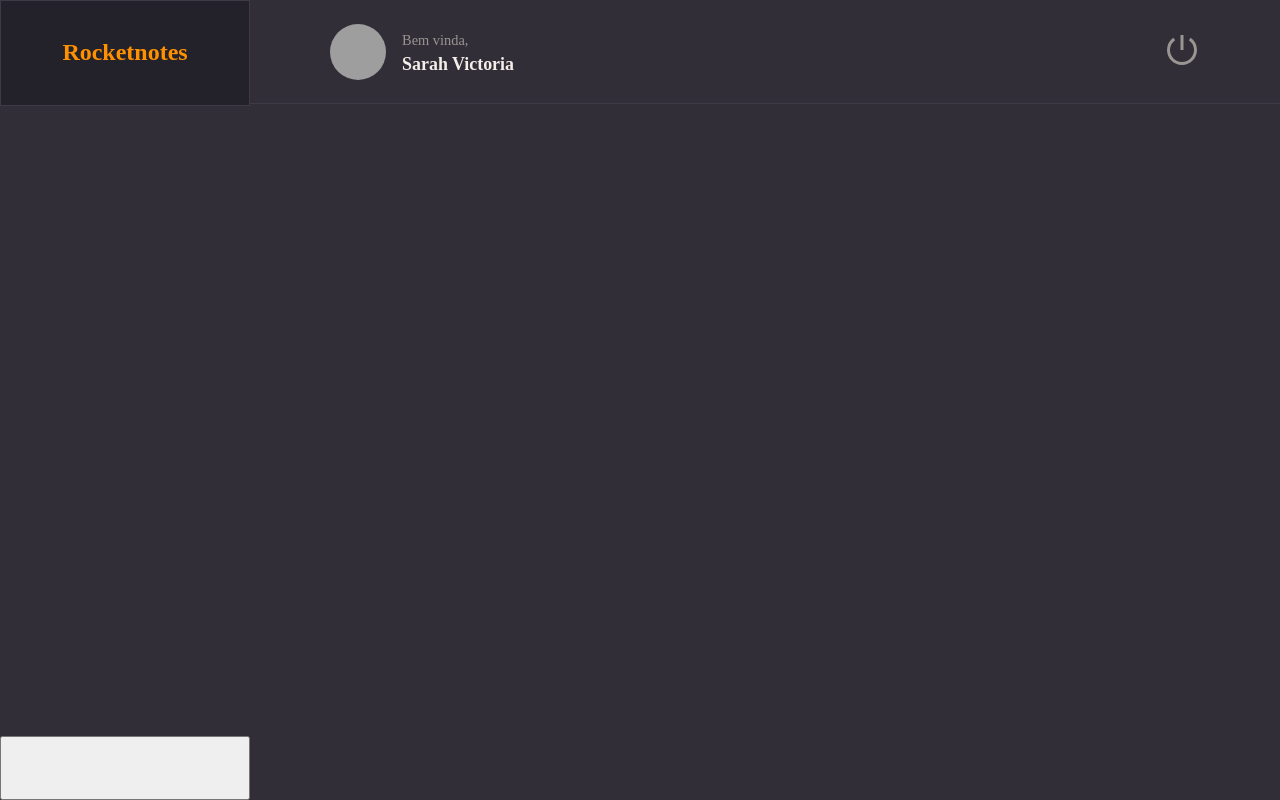
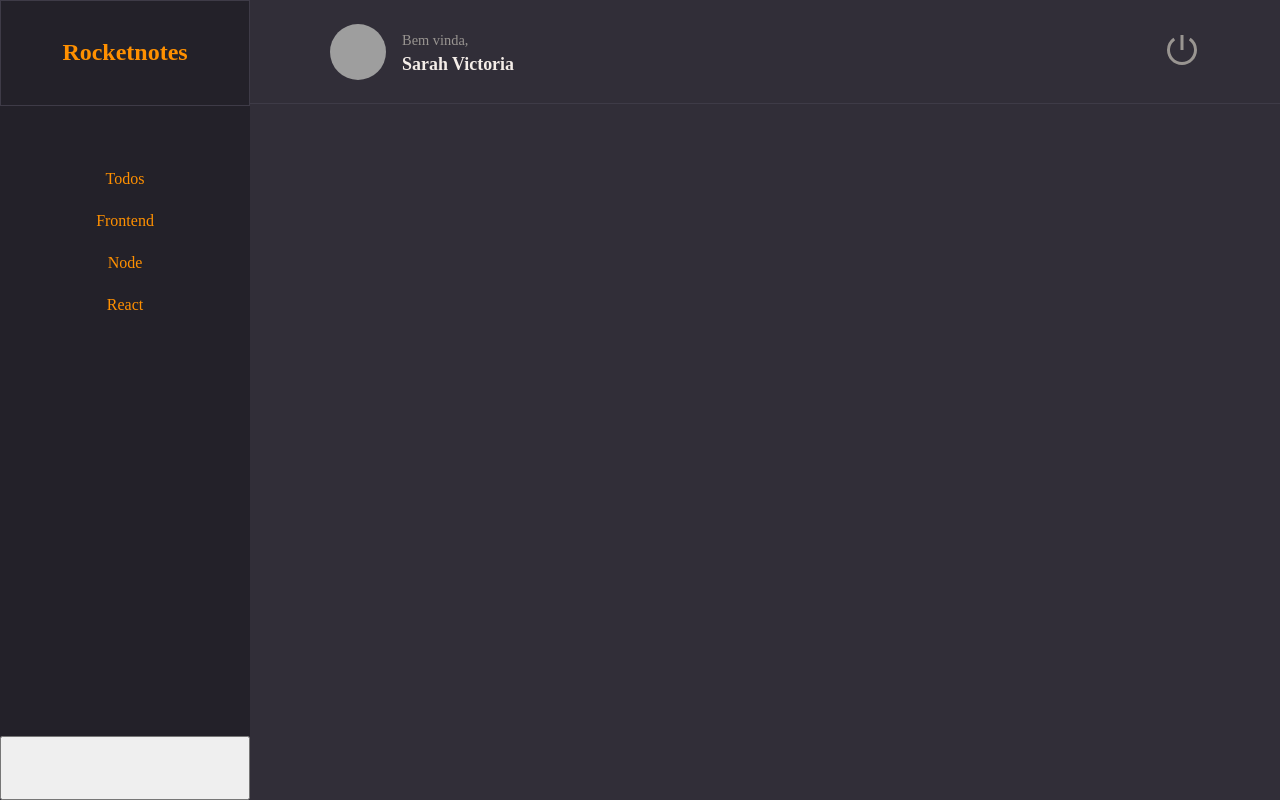
Before and after one commit to sarahvjustino/RockeatNotes-Explorer, a React app: page / in a window 1280 px wide. Built offline with nearby package versions, Linux system fonts and the light colour scheme; grey boxes are pictures that could not be loaded; the HTML template or start-up script is replaced by a standard one.

Commit message:
feat: styled Menu component from Home page

```diff
--- a/src/components/ButtonText/index.jsx
+++ b/src/components/ButtonText/index.jsx
@@ -1,8 +1,8 @@
 import { Container } from "./styles";
 
-export function ButtonText({ title, ...rest }) {
+export function ButtonText({ title, isActive = false, ...rest }) {
   return (
-    <Container type="button" {...rest}>
+    <Container type="button" $isactive={isActive.toString()} {...rest}>
       {title}
     </Container>
   );
--- a/src/components/ButtonText/styles.js
+++ b/src/components/ButtonText/styles.js
@@ -3,6 +3,6 @@
 export const Container = styled.button`
     background: none;
     border: none;
-    color: ${({ theme }) => theme.COLORS.ORANGE};
+    color: ${({ theme, $isactive }) => $isactive ? theme.COLORS.ORANGE : theme.COLORS.GRAY_100};
     font-size: 1rem;
 `
--- a/src/pages/Home/index.jsx
+++ b/src/pages/Home/index.jsx
@@ -1,6 +1,7 @@
 import { Container, Brand, Search, Menu, Content, NewNote } from "./styles";
 
 import { Header } from "../../components/header";
+import { ButtonText } from "../../components/ButtonText";
 
 export function Home() {
   return (
@@ -9,7 +10,20 @@
         <h1>Rocketnotes</h1>
       </Brand>
       <Header />
-      <Menu></Menu>
+      <Menu>
+        <li>
+          <ButtonText title="Todos" isActive />
+        </li>
+        <li>
+          <ButtonText title="Frontend" />
+        </li>
+        <li>
+          <ButtonText title="Node" />
+        </li>
+        <li>
+          <ButtonText title="React" />
+        </li>
+      </Menu>
       <Search></Search>
       <Content></Content>
       <NewNote></NewNote>
--- a/src/pages/Home/styles.js
+++ b/src/pages/Home/styles.js
@@ -37,10 +37,19 @@
 `;
 export const Menu = styled.ul`
     grid-area: menu;
+
+    background-color: ${({ theme }) => theme.COLORS.BACKGROUND_900};
+
+    padding-top : 4rem;
+    text-align: center;
+
+    > li{
+    margin-bottom: 1.5rem;
+}
 `;
 export const Content = styled.div`
-    grid-area: content;
+grid-area: content;
 `;
 export const NewNote = styled.button`
-    grid-area: newnote;
+grid-area: newnote;
 `;
```
